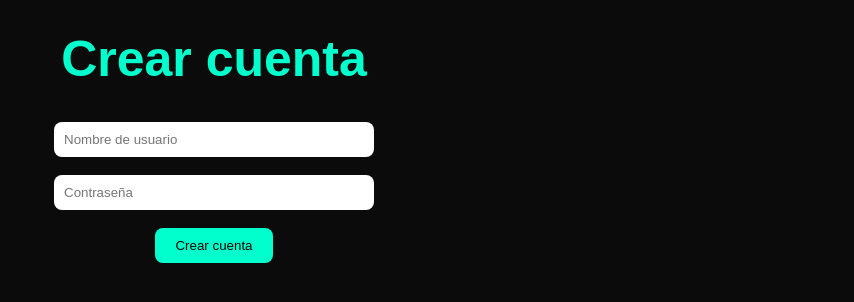
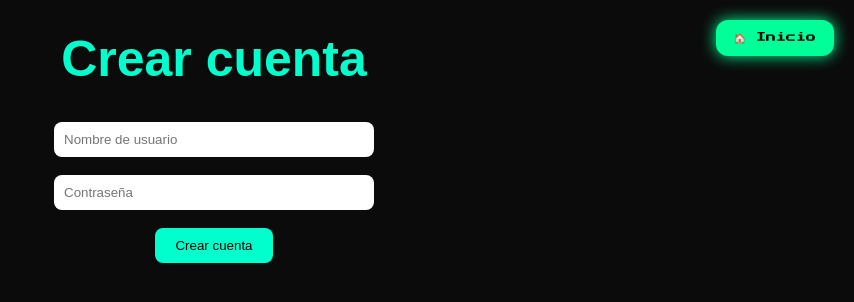
Before and after one commit to Arielito92/tiempo-de-videojuegos, a Flask app: page /registro in a window 1280 px wide. Shown: the top 302 px of the page, without its empty margins (426-1280 px from the left). Run offline with Flask 3, Linux system fonts and the light colour scheme.

Commit message:
Version final estable

```diff
--- a/templates/login.html
+++ b/templates/login.html
@@ -11,6 +11,12 @@
 </head>
 
 <body>
+
+    <a href="/" class="boton-home">
+
+    🏠 Inicio
+
+    </a>
 
     {% if error %}
 
--- a/templates/perfil.html
+++ b/templates/perfil.html
@@ -11,6 +11,12 @@
 </head>
 
 <body>
+
+    <a href="/" class="boton-home">
+
+    🏠 Inicio
+
+    </a>
 
     <div class="perfil-header">
 
--- a/templates/registro.html
+++ b/templates/registro.html
@@ -11,6 +11,12 @@
 </head>
 
 <body>
+
+    <a href="/" class="boton-home">
+
+    🏠 Inicio
+
+    </a>
 
     <h1>Crear cuenta</h1>
 
```
